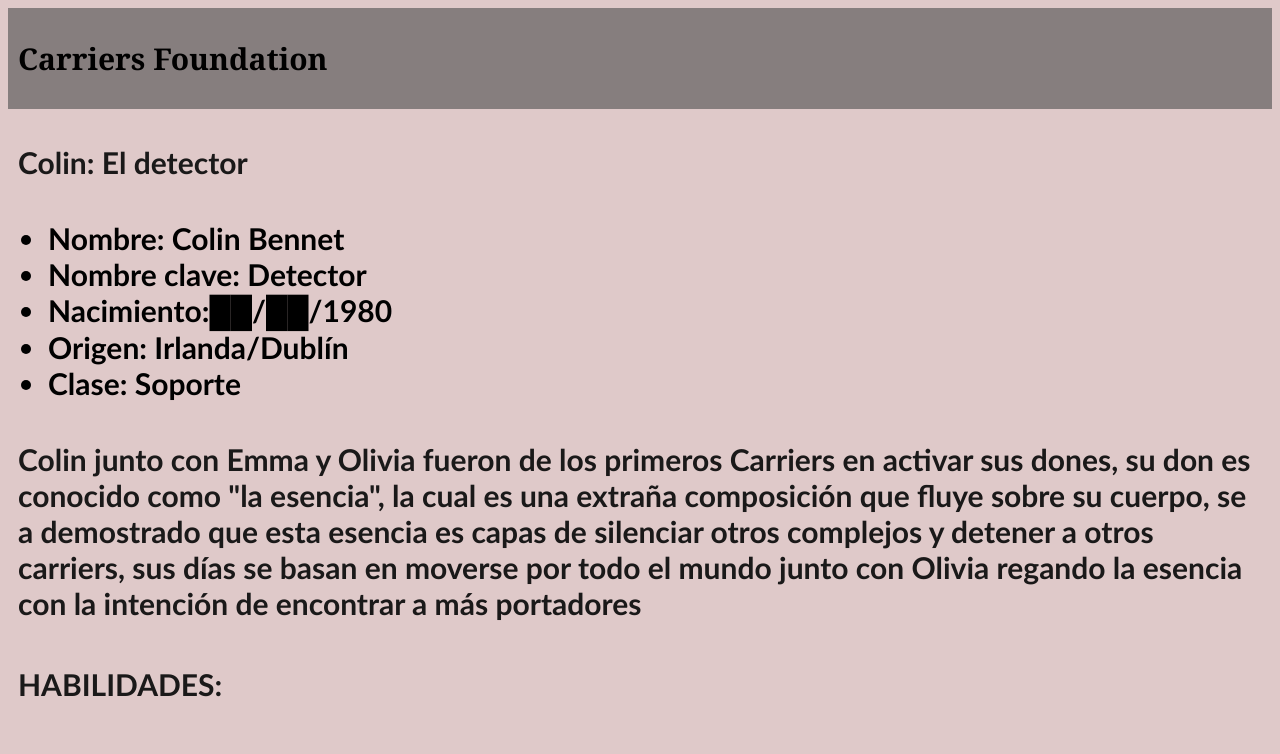
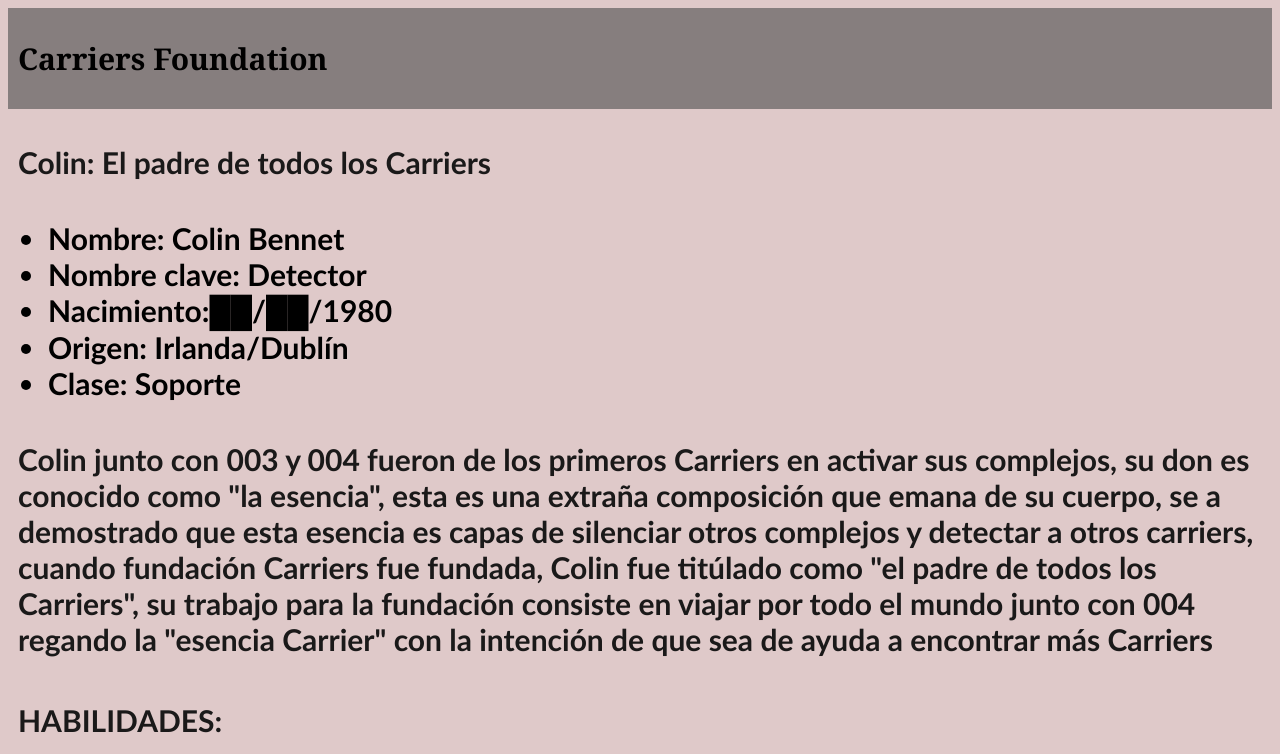
Before and after one commit to ZOROARK90/Carriers-Foundation-Colin, a plain HTML site: page index.html in a window 1280 px wide. Shown: the top 754 px of the page. Drawn offline with Linux system fonts and the light colour scheme.

Commit message:
Update index.html

```diff
--- a/index.html
+++ b/index.html
@@ -12,7 +12,7 @@
         </header>
 
         <nav class="menu">
-            <h1>Colin: El detector</h1>
+            <h1>Colin: El padre de todos los Carriers</h1>
             <ul class="ulti">
                 <li>Nombre: Colin Bennet</li>
                 <li>Nombre clave: Detector</li>
@@ -20,12 +20,14 @@
                 <li>Origen: Irlanda/Dublín</li>
                 <li>Clase: Soporte</li>
             </ul>
-            <h1>Colin junto con Emma y Olivia fueron de los primeros Carriers en activar
-                sus dones, su don es conocido como "la esencia", la cual es una extraña
-                composición que fluye sobre su cuerpo, se a demostrado que esta esencia
-                es capas de silenciar otros complejos y detener a otros carriers, sus
-                días se basan en moverse por todo el mundo junto con Olivia regando la
-                esencia con la intención de encontrar a más portadores</h1>
+            <h1>Colin junto con 003 y 004 fueron de los primeros Carriers en activar sus
+                complejos, su don es conocido como "la esencia", esta es una extraña
+                composición que emana de su cuerpo, se a demostrado que esta esencia es
+                capas de silenciar otros complejos y detectar a otros carriers, cuando
+                fundación Carriers fue fundada, Colin fue titúlado como "el padre de
+                todos los Carriers", su trabajo para la fundación consiste en viajar
+                por todo el mundo junto con 004 regando la "esencia Carrier" con la
+                intención de que sea de ayuda a encontrar más Carriers</h1>
             <h1>
                 HABILIDADES:
             </h1>
```
